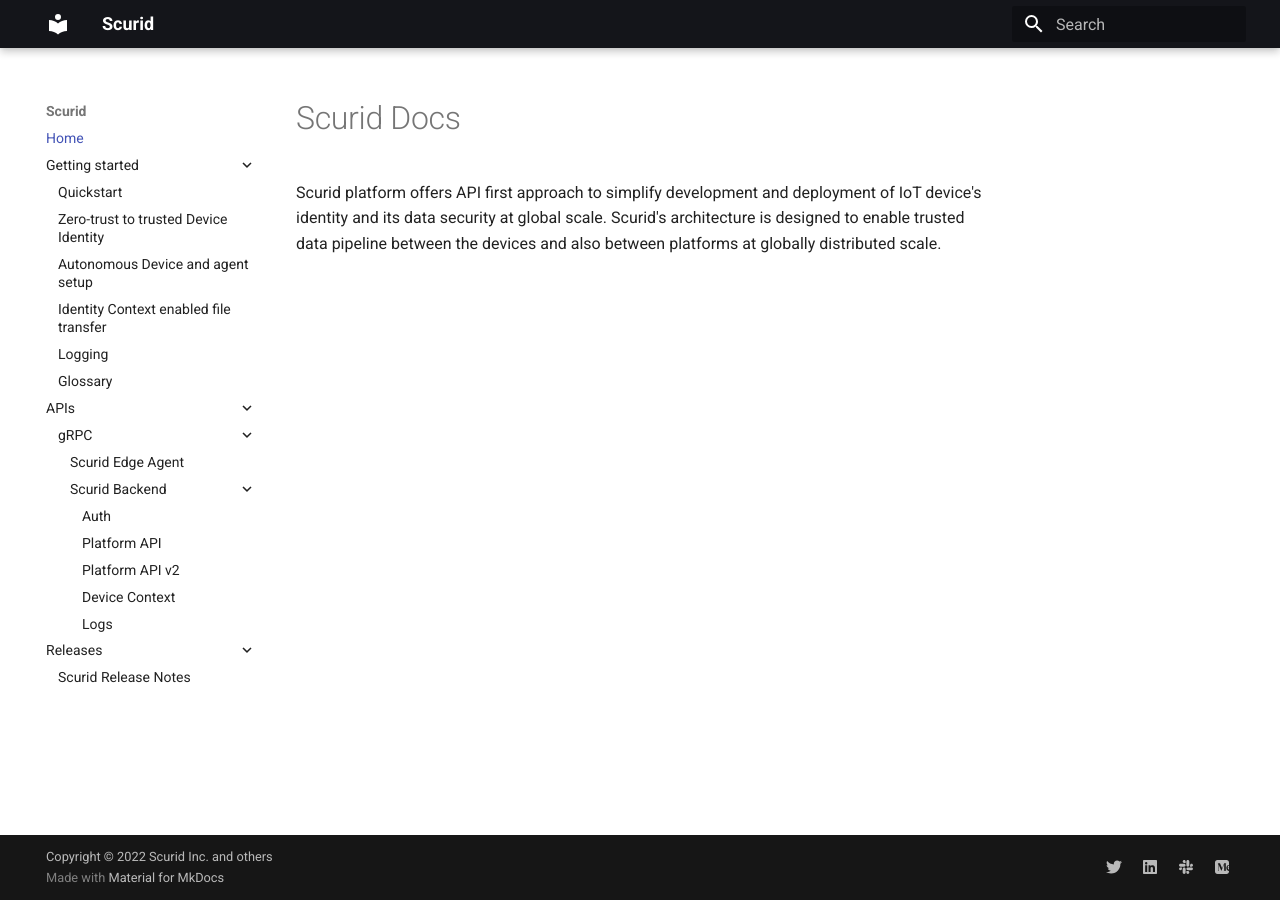
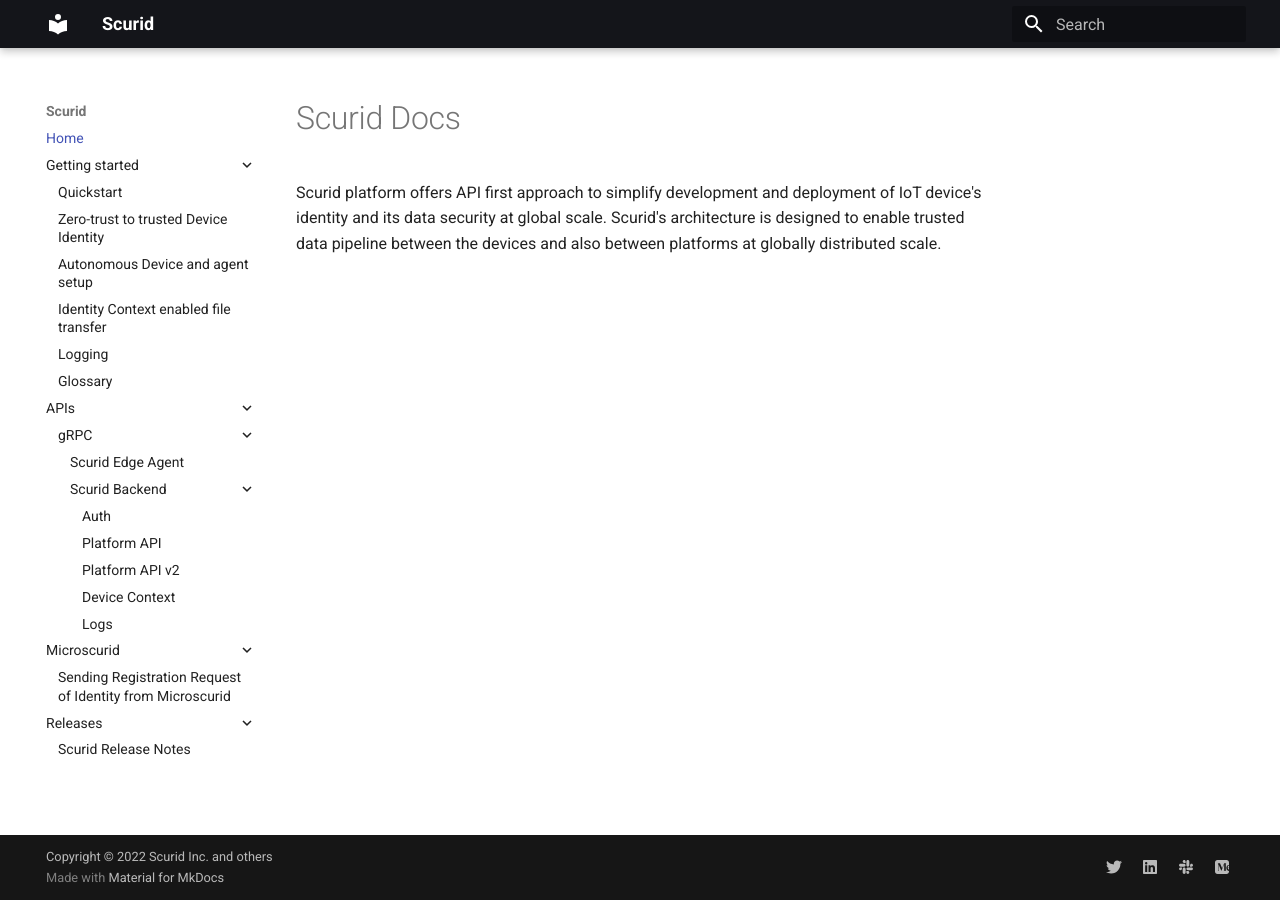
Before and after one commit to scurid-inc/docs, an MkDocs documentation site: the page built from docs/index.md, in a window 1280 px wide. Built offline with MkDocs 1.6.1 and Material for MkDocs 9.7.7, drawn with Linux system fonts in a browser that asks for light colours; the version menu is left out.

Commit message:
add empty files for microscurid docs

```diff
--- a/mkdocs.yml
+++ b/mkdocs.yml
@@ -51,6 +51,8 @@ nav:
               - 'Platform API v2' : 'platformapiv2.md'
               - 'Device Context' : 'deviceContext.md'
               - 'Logs' : 'logapi.md'
+  - 'Microscurid':
+      - 'Sending Registration Request of Identity from Microscurid': 'registrationRequestOfIdentity.md'
   - 'Releases':
       - 'Scurid Release Notes': 'releasenotes.md'
 extra:
```
Also changed, not shown: docs/registrationRequestOfIdentity.md (added).
